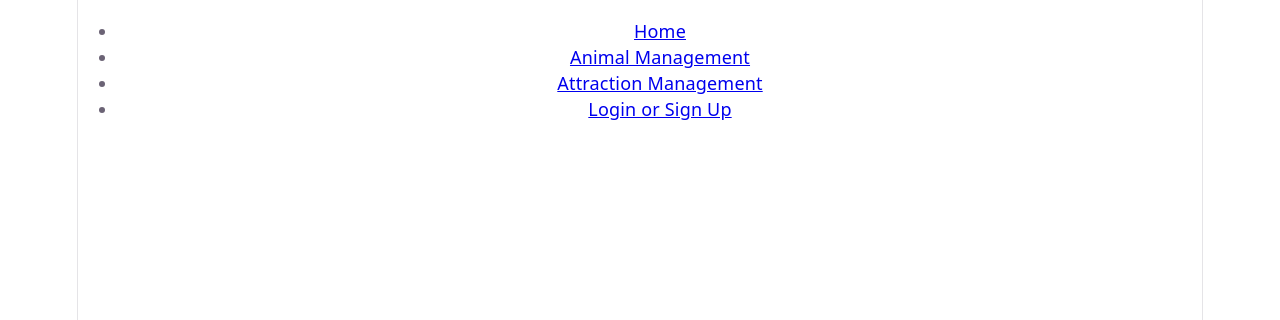
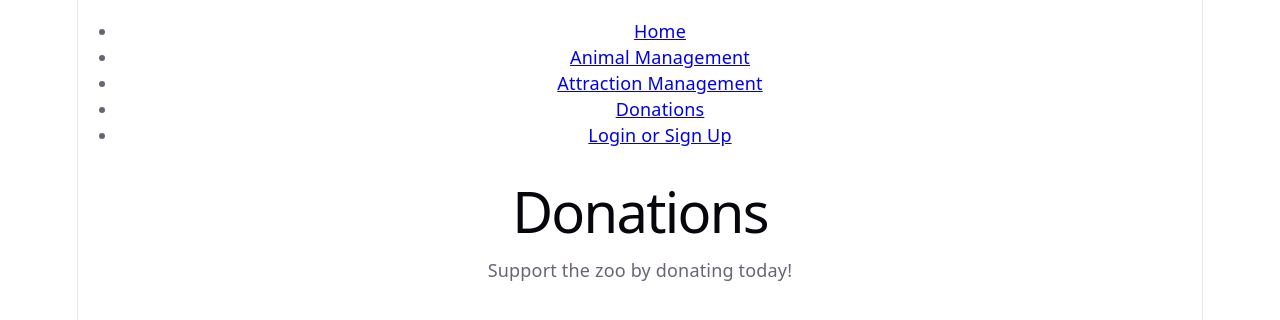
Before and after one commit to KhadeejaTap/team3, a React app in the folder frontend/: page /donations in a window 1280 px wide. Shown: the top 320 px of the page. Built offline with nearby package versions, Linux system fonts and the light colour scheme; the HTML template or start-up script is replaced by a standard one.

Commit message:
Added Donations page and the navigation to it

```diff
--- a/frontend/src/App.jsx
+++ b/frontend/src/App.jsx
@@ -1,5 +1,6 @@
 import './App.css';
 import LoginPage from './khadeeja/login';
+import Donations from './kim/Donations';
 import Home from './Home';
 import { useState } from 'react';
 import ReturnDir from './khadeeja/employee_directory';
@@ -47,6 +48,9 @@ function App() {
 					<li className="nav-item">
 						<Link to="/attractions">Attraction Management</Link>
 					</li>
+					<li className="nav-item">
+						<Link to="/donations"> Donations </Link>
+					</li>
 					{role ? (
 						<li className="nav-item">
 							<button type="button" onClick={handleLogout}>
@@ -68,6 +72,7 @@ function App() {
 					<Route path="/login" element={<LoginPage onLogin={handleLogin} />} />
 					<Route path="/animals" element={<AnimalManagement />} />
 					<Route path="/attractions" element={<AttractionManagement />} />
+					<Route path="/donations" element={< Donations />} />
 				</Routes>
 			</div>
 		</Router>
--- /dev/null
+++ b/frontend/src/kim/Donations.jsx
@@ -0,0 +1,12 @@
+import useState from "react";
+
+function Donations() {
+    return(
+        <main>
+            <h1>Donations</h1>
+            <p>Support the zoo by donating today!</p>
+        </main>
+    );
+    }
+
+export default Donations;
```
